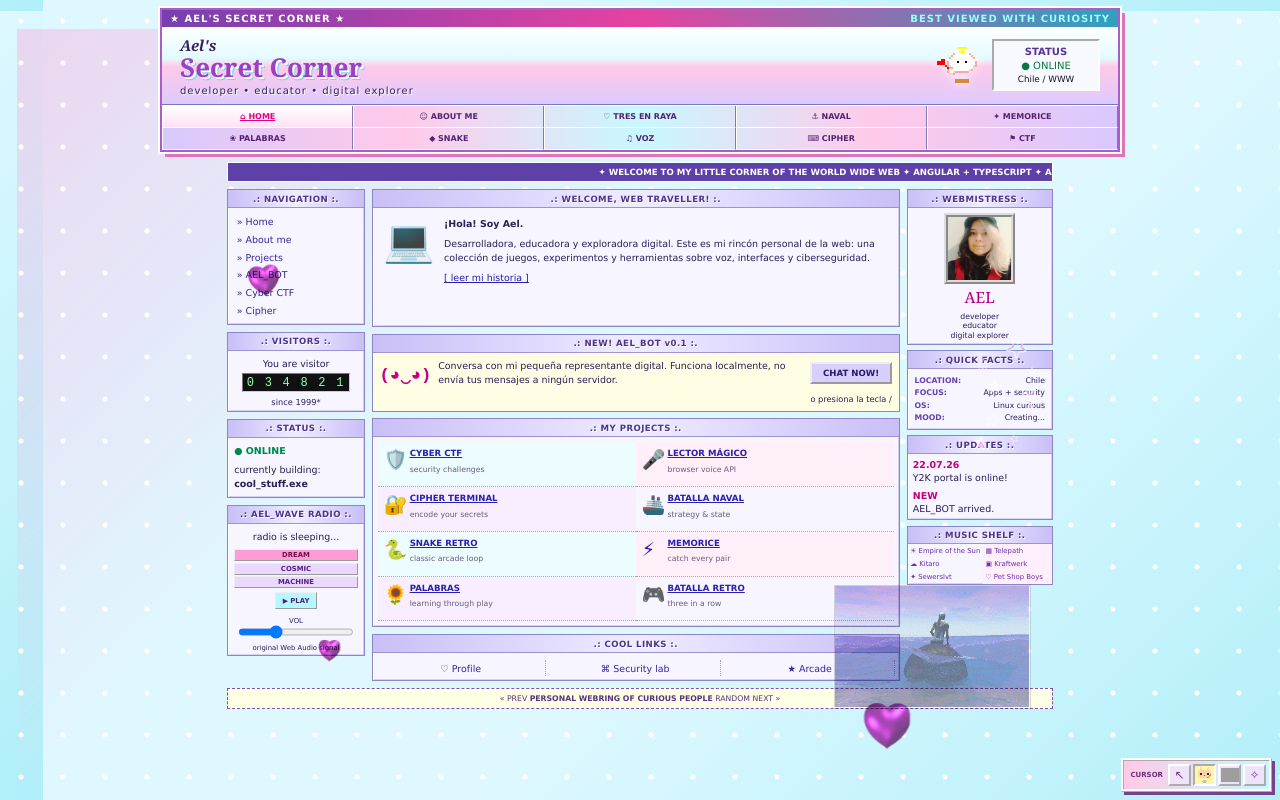
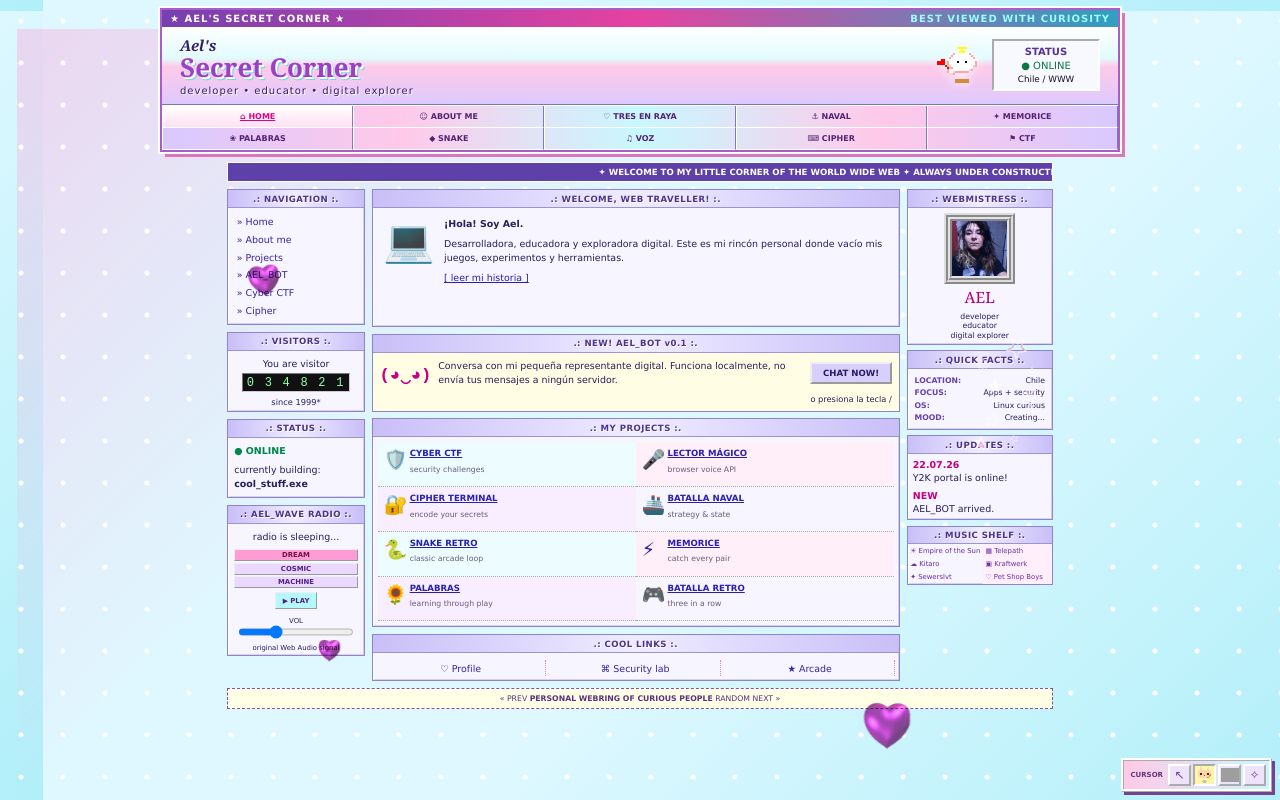
Before and after one commit to AelStGermain/Aelita, an Angular app: page / in a window 1280 px wide. Built offline with nearby package versions, Linux system fonts and the light colour scheme; grey boxes are pictures that could not be loaded.

Commit message:
Conserva ajustes locales y alterna retratos retro

```diff
--- a/src/app/about/about.component.html
+++ b/src/app/about/about.component.html
@@ -5,7 +5,7 @@
     <header class="titlebar"><span>📁 C:\USERS\AEL\CAREER_PROFILE.EXE</span><span>_ □ ×</span></header>
     <div class="profile-layout">
       <aside class="identity-panel">
-        <div class="photo-frame"><img src="assets/images/mi foto.jpeg" alt="Retrato de Ael"><span>ONLINE</span></div>
+        <div class="photo-frame"><div class="avatar-cycle"><img src="avatar-dark-retro.jpg" alt="Retrato retro de Ael con cabello oscuro"><img src="avatar-light-retro.jpg" alt="Retrato retro de Ael con cabello claro"></div><span>ONLINE</span></div>
         <h1>AEL</h1>
         <p class="role">Systems Analyst<br><b>Junior Backend & Data Integration</b></p>
         <div class="signal"><span>JAVA</span><span>SPRING</span><span>SQL</span><span>REST</span></div>
--- a/src/app/home/home.component.html
+++ b/src/app/home/home.component.html
@@ -3,23 +3,61 @@
   <img class="floating-gif gif-heart heart-b" src="heart-gif-1.gif" alt="" aria-hidden="true">
   <img class="floating-gif gif-heart heart-c" src="heart-gif-1.gif" alt="" aria-hidden="true">
   <img class="floating-gif gif-stars" src="pink.gif" alt="" aria-hidden="true">
-  <img class="index-ocean-gif" src="S0W0l3m.gif" alt="Escena oceánica digital animada">
-  <div class="marquee"><span>✦ WELCOME TO MY LITTLE CORNER OF THE WORLD WIDE WEB ✦ ANGULAR + TYPESCRIPT ✦ ALWAYS UNDER CONSTRUCTION ✦</span></div>
+  <div class="marquee"><span>✦ WELCOME TO MY LITTLE CORNER OF THE WORLD WIDE WEB ✦ ALWAYS UNDER
+      CONSTRUCTION ✦</span></div>
   <div class="portal-grid">
     <aside class="left-column">
-      <section class="web-box nav-box"><h2>.: NAVIGATION :.</h2><nav><a routerLink="/">» Home</a><a routerLink="/about">» About me</a><a href="#projects">» Projects</a><button (click)="openBot()">» AEL_BOT</button><a routerLink="/ctf">» Cyber CTF</a><a routerLink="/cipher">» Cipher</a></nav></section>
-      <section class="web-box counter-box"><h2>.: VISITORS :.</h2><p>You are visitor</p><strong>0 3 4 8 2 1</strong><small>since 1999*</small></section>
-      <section class="web-box"><h2>.: STATUS :.</h2><p class="status">● ONLINE</p><p>currently building:<br><b>cool_stuff.exe</b></p></section>
-      <section class="web-box now-playing"><h2>.: AEL_WAVE RADIO :.</h2><p>{{radioOn ? '♫ generative signal online' : 'radio is sleeping...'}}</p><div class="station-tabs"><button [class.active]="station==='dream'" (click)="selectStation('dream')">DREAM</button><button [class.active]="station==='cosmic'" (click)="selectStation('cosmic')">COSMIC</button><button [class.active]="station==='machine'" (click)="selectStation('machine')">MACHINE</button></div><button class="play-radio" (click)="toggleRadio()">{{radioOn?'■ STOP':'▶ PLAY'}}</button><label>VOL <input type="range" min="0.04" max="0.5" step="0.02" [(ngModel)]="volume" (input)="setVolume()"></label><small>original Web Audio signal</small></section>
+      <section class="web-box nav-box">
+        <h2>.: NAVIGATION :.</h2>
+        <nav><a routerLink="/">» Home</a><a routerLink="/about">» About me</a><a href="#projects">» Projects</a><button
+            (click)="openBot()">» AEL_BOT</button><a routerLink="/ctf">» Cyber CTF</a><a routerLink="/cipher">»
+            Cipher</a></nav>
+      </section>
+      <section class="web-box counter-box">
+        <h2>.: VISITORS :.</h2>
+        <p>You are visitor</p><strong>0 3 4 8 2 1</strong><small>since 1999*</small>
+      </section>
+      <section class="web-box">
+        <h2>.: STATUS :.</h2>
+        <p class="status">● ONLINE</p>
+        <p>currently building:<br><b>cool_stuff.exe</b></p>
+      </section>
+      <section class="web-box now-playing">
+        <h2>.: AEL_WAVE RADIO :.</h2>
+        <p>{{radioOn ? '♫ generative signal online' : 'radio is sleeping...'}}</p>
+        <div class="station-tabs"><button [class.active]="station==='dream'"
+            (click)="selectStation('dream')">DREAM</button><button [class.active]="station==='cosmic'"
+            (click)="selectStation('cosmic')">COSMIC</button><button [class.active]="station==='machine'"
+            (click)="selectStation('machine')">MACHINE</button></div><button class="play-radio"
+          (click)="toggleRadio()">{{radioOn?'■ STOP':'▶ PLAY'}}</button><label>VOL <input type="range" min="0.04"
+            max="0.5" step="0.02" [(ngModel)]="volume" (input)="setVolume()"></label><small>original Web Audio
+          signal</small>
+      </section>
     </aside>
 
     <div class="center-column">
       <section class="web-box welcome-box">
         <h2 id="welcome-title">.: WELCOME, WEB TRAVELLER! :.</h2>
-        <div class="welcome-content"><div class="computer" aria-hidden="true">💻</div><div><p><b>¡Hola! Soy Ael.</b></p><p>Desarrolladora, educadora y exploradora digital. Este es mi rincón personal de la web: una colección de juegos, experimentos y herramientas sobre voz, interfaces y ciberseguridad.</p><p><a routerLink="/about">[ leer mi historia ]</a></p></div></div>
+        <div class="welcome-content">
+          <div class="computer" aria-hidden="true">💻</div>
+          <div>
+            <p><b>¡Hola! Soy Ael.</b></p>
+            <p>Desarrolladora, educadora y exploradora digital. Este es mi rincón personal donde vacío mis
+              juegos, experimentos y herramientas.</p>
+            <p><a routerLink="/about">[ leer mi historia ]</a></p>
+          </div>
+        </div>
       </section>
-      <section class="web-box spotlight"><h2>.: NEW! AEL_BOT v0.1 :.</h2><div><span class="bot-face">(◕‿◕)</span><p>Conversa con mi pequeña representante digital. Funciona localmente, no envía tus mensajes a ningún servidor.</p><button class="y2k-button" (click)="openBot()">CHAT NOW!</button><small>o presiona la tecla /</small></div></section>
-      <section class="web-box projects" id="projects"><h2>.: MY PROJECTS :.</h2>
+      <section class="web-box spotlight">
+        <h2>.: NEW! AEL_BOT v0.1 :.</h2>
+        <div><span class="bot-face">(◕‿◕)</span>
+          <p>Conversa con mi pequeña representante digital. Funciona localmente, no envía tus mensajes a ningún
+            servidor.</p><button class="y2k-button" (click)="openBot()">CHAT NOW!</button><small>o presiona la tecla
+            /</small>
+        </div>
+      </section>
+      <section class="web-box projects" id="projects">
+        <h2>.: MY PROJECTS :.</h2>
         <div class="project-list">
           <a routerLink="/ctf"><span>🛡️</span><b>CYBER CTF</b><small>security challenges</small></a>
           <a routerLink="/lector"><span>🎤</span><b>LECTOR MÁGICO</b><small>browser voice API</small></a>
@@ -31,14 +69,46 @@
           <a routerLink="/gato"><span>🎮</span><b>BATALLA RETRO</b><small>three in a row</small></a>
         </div>
       </section>
-      <section class="web-box links center-links"><h2>.: COOL LINKS :.</h2><div><a routerLink="/about">♡ Profile</a><a routerLink="/ctf">⌘ Security lab</a><a routerLink="/snake">★ Arcade</a></div></section>
+      <section class="web-box links center-links">
+        <h2>.: COOL LINKS :.</h2>
+        <div><a routerLink="/about">♡ Profile</a><a routerLink="/ctf">⌘ Security lab</a><a routerLink="/snake">★
+            Arcade</a></div>
+      </section>
     </div>
 
     <aside class="right-column">
-      <section class="web-box profile-mini"><h2>.: WEBMISTRESS :.</h2><img src="assets/images/mi foto.jpeg" alt="Retrato de Ael"><b>AEL</b><p>developer<br>educator<br>digital explorer</p></section>
-      <section class="web-box"><h2>.: QUICK FACTS :.</h2><dl><dt>LOCATION:</dt><dd>Chile</dd><dt>FOCUS:</dt><dd>Apps + security</dd><dt>OS:</dt><dd>Linux curious</dd><dt>MOOD:</dt><dd>Creating...</dd></dl></section>
-      <section class="web-box updates"><h2>.: UPDATES :.</h2><p><b>22.07.26</b><br>Y2K portal is online!</p><p><b>NEW</b><br>AEL_BOT arrived.</p></section>
-      <section class="web-box favorites"><h2>.: MUSIC SHELF :.</h2><a href="https://open.spotify.com/search/Empire%20of%20the%20Sun" target="_blank" rel="noopener">☀ Empire of the Sun</a><a href="https://open.spotify.com/search/Telepath%20vaporwave" target="_blank" rel="noopener">▦ Telepath</a><a href="https://open.spotify.com/search/Kitaro" target="_blank" rel="noopener">☁ Kitaro</a><a href="https://open.spotify.com/search/Kraftwerk" target="_blank" rel="noopener">▣ Kraftwerk</a><a href="https://open.spotify.com/search/Sewerslvt" target="_blank" rel="noopener">✦ Sewerslvt</a><a href="https://open.spotify.com/search/Pet%20Shop%20Boys" target="_blank" rel="noopener">♡ Pet Shop Boys</a></section>
+      <section class="web-box profile-mini">
+        <h2>.: WEBMISTRESS :.</h2>
+        <div class="avatar-cycle small-avatar"><img src="avatar-dark-retro.jpg" alt="Retrato retro de Ael con cabello oscuro"><img src="avatar-light-retro.jpg" alt="Retrato retro de Ael con cabello claro"></div><b>AEL</b>
+        <p>developer<br>educator<br>digital explorer</p>
+      </section>
+      <section class="web-box">
+        <h2>.: QUICK FACTS :.</h2>
+        <dl>
+          <dt>LOCATION:</dt>
+          <dd>Chile</dd>
+          <dt>FOCUS:</dt>
+          <dd>Apps + security</dd>
+          <dt>OS:</dt>
+          <dd>Linux curious</dd>
+          <dt>MOOD:</dt>
+          <dd>Creating...</dd>
+        </dl>
+      </section>
+      <section class="web-box updates">
+        <h2>.: UPDATES :.</h2>
+        <p><b>22.07.26</b><br>Y2K portal is online!</p>
+        <p><b>NEW</b><br>AEL_BOT arrived.</p>
+      </section>
+      <section class="web-box favorites">
+        <h2>.: MUSIC SHELF :.</h2><a href="https://open.spotify.com/search/Empire%20of%20the%20Sun" target="_blank"
+          rel="noopener">☀ Empire of the Sun</a><a href="https://open.spotify.com/search/Telepath%20vaporwave"
+          target="_blank" rel="noopener">▦ Telepath</a><a href="https://open.spotify.com/search/Kitaro" target="_blank"
+          rel="noopener">☁ Kitaro</a><a href="https://open.spotify.com/search/Kraftwerk" target="_blank"
+          rel="noopener">▣ Kraftwerk</a><a href="https://open.spotify.com/search/Sewerslvt" target="_blank"
+          rel="noopener">✦ Sewerslvt</a><a href="https://open.spotify.com/search/Pet%20Shop%20Boys" target="_blank"
+          rel="noopener">♡ Pet Shop Boys</a>
+      </section>
     </aside>
   </div>
   <div class="webring">« PREV　 <b>PERSONAL WEBRING OF CURIOUS PEOPLE</b>　 RANDOM　 NEXT »</div>
@@ -46,10 +116,19 @@
 
 <div class="bot-backdrop" *ngIf="botOpen" (click)="botOpen=false">
   <section class="bot-window" role="dialog" aria-modal="true" aria-label="AEL Bot" (click)="$event.stopPropagation()">
-    <div class="bot-title"><span>🤖 AEL_BOT 0.2 — LOCAL KNOWLEDGE ASSISTANT</span><button (click)="botOpen=false" aria-label="Cerrar">×</button></div>
-    <div class="bot-disclaimer">OFFLINE · RESPUESTAS CURADAS · SIN IA GENERATIVA · SIN ENVÍO DE DATOS</div>
-    <div class="bot-log" aria-live="polite"><p *ngFor="let item of conversation" [class.user-line]="item.who==='you'"><b>{{item.who==='bot'?'AEL_BOT':'VISITOR'}}:</b> {{item.text}}</p></div>
-    <div class="bot-suggestions"><button (click)="ask('perfil')">perfil</button><button (click)="ask('stack')">stack</button><button (click)="ask('experiencia')">experiencia</button><button (click)="ask('roles')">roles</button><button (click)="ask('inglés')">English C1</button><button (click)="ask('proyectos')">proyectos</button></div>
-    <form (ngSubmit)="ask()"><label for="bot-message">COMMAND:</label><input id="bot-message" class="bot-input" name="message" [(ngModel)]="message" autocomplete="off" placeholder="perfil, stack, experiencia..."><button type="submit">RUN</button></form>
+    <div class="bot-title"><span>🤖 AEL_BOT 0.2 — LOCAL KNOWLEDGE ASSISTANT</span><button (click)="botOpen=false"
+        aria-label="Cerrar">×</button></div>
+    <div class="bot-disclaimer">OFFLINE · </div>
+    <div class="bot-log" aria-live="polite">
+      <p *ngFor="let item of conversation" [class.user-line]="item.who==='you'">
+        <b>{{item.who==='bot'?'AEL_BOT':'VISITOR'}}:</b> {{item.text}}
+      </p>
+    </div>
+    <div class="bot-suggestions"><button (click)="ask('perfil')">perfil</button><button
+        (click)="ask('stack')">stack</button><button (click)="ask('experiencia')">experiencia</button><button
+        (click)="ask('roles')">roles</button><button (click)="ask('proyectos')">proyectos</button></div>
+    <form (ngSubmit)="ask()"><label for="bot-message">COMMAND:</label><input id="bot-message" class="bot-input"
+        name="message" [(ngModel)]="message" autocomplete="off" placeholder="perfil, stack, experiencia..."><button
+        type="submit">RUN</button></form>
   </section>
 </div>
--- a/src/styles.css
+++ b/src/styles.css
@@ -200,3 +200,13 @@ html:has(body.index-page),body.index-page{height:100dvh;overflow:hidden}
 @media(max-width:1200px){.index-ocean-gif{width:170px;opacity:.35}.heart-a,.heart-b,.heart-c{opacity:.42}}
 @media(max-width:700px){html:has(body.index-page),body.index-page{height:auto;overflow:auto}.index-ocean-gif{display:none}}
 @media(prefers-reduced-motion:reduce){.heart-a,.heart-b,.heart-c{animation:none}}
+
+/* Alternating, pre-dithered 2001 webcam portraits. */
+.avatar-cycle{position:relative;width:100%;height:100%;overflow:hidden;background:#cabce8}
+.avatar-cycle img{position:absolute!important;inset:0!important;width:100%!important;height:100%!important;margin:0!important;object-fit:cover!important;object-position:center 22%;filter:contrast(1.06) saturate(.82);animation:avatarCrossfade 12s steps(10,end) infinite}
+.avatar-cycle img:nth-child(2){opacity:0;animation-delay:-6s}
+.small-avatar{width:82px;height:82px;margin:6px auto 3px;border:5px ridge #ddd}
+.profile-mini>.small-avatar+ b{display:block}
+.photo-frame>.avatar-cycle{position:absolute;inset:5px;width:auto;height:auto}
+@keyframes avatarCrossfade{0%,44%{opacity:1}50%,94%{opacity:0}100%{opacity:1}}
+@media(prefers-reduced-motion:reduce){.avatar-cycle img{animation:none}.avatar-cycle img:nth-child(2){display:none}}
```
Also changed, not shown: public/avatar-dark-retro.jpg (added), public/avatar-light-retro.jpg (added), 7 other files (tests, documents, lock files or other folders).
